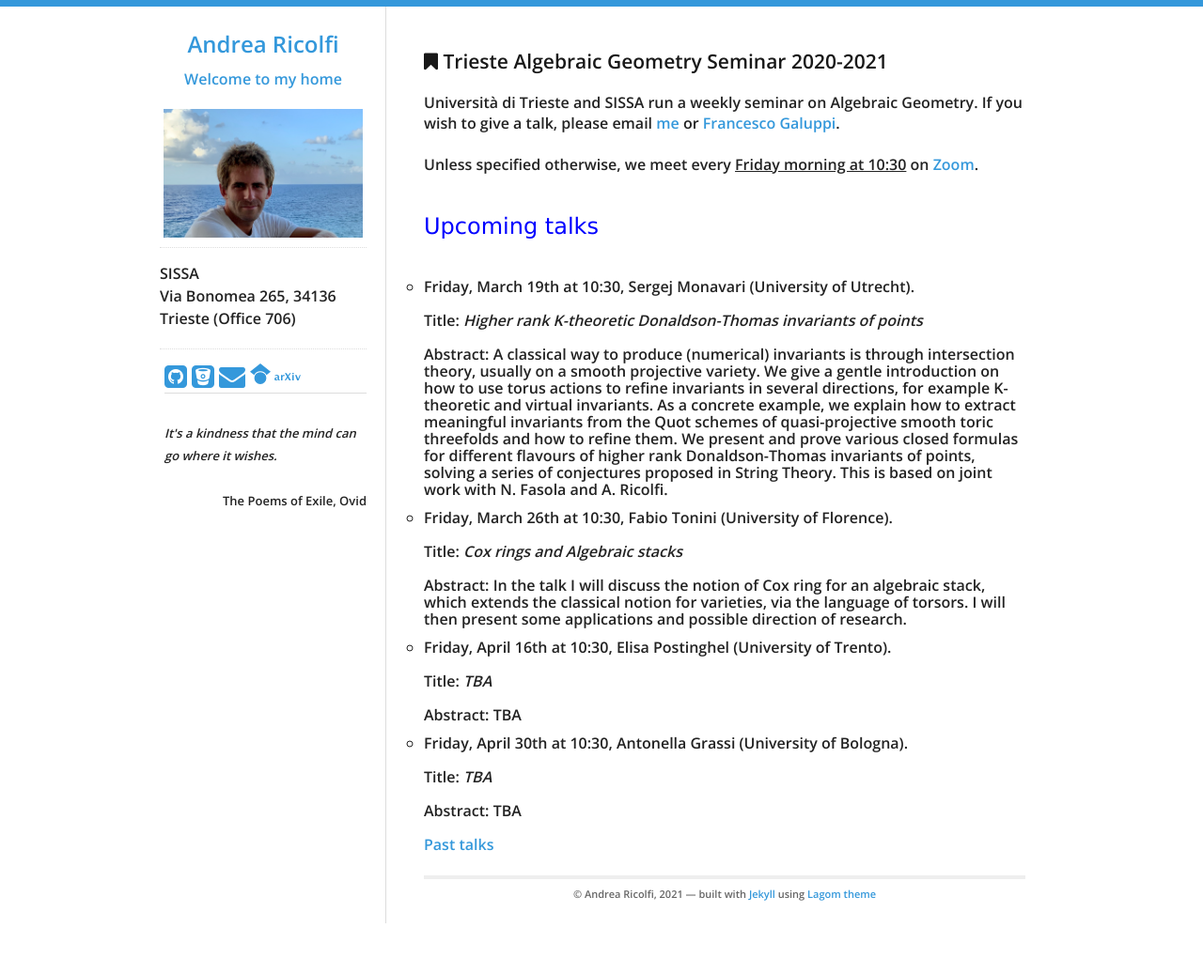
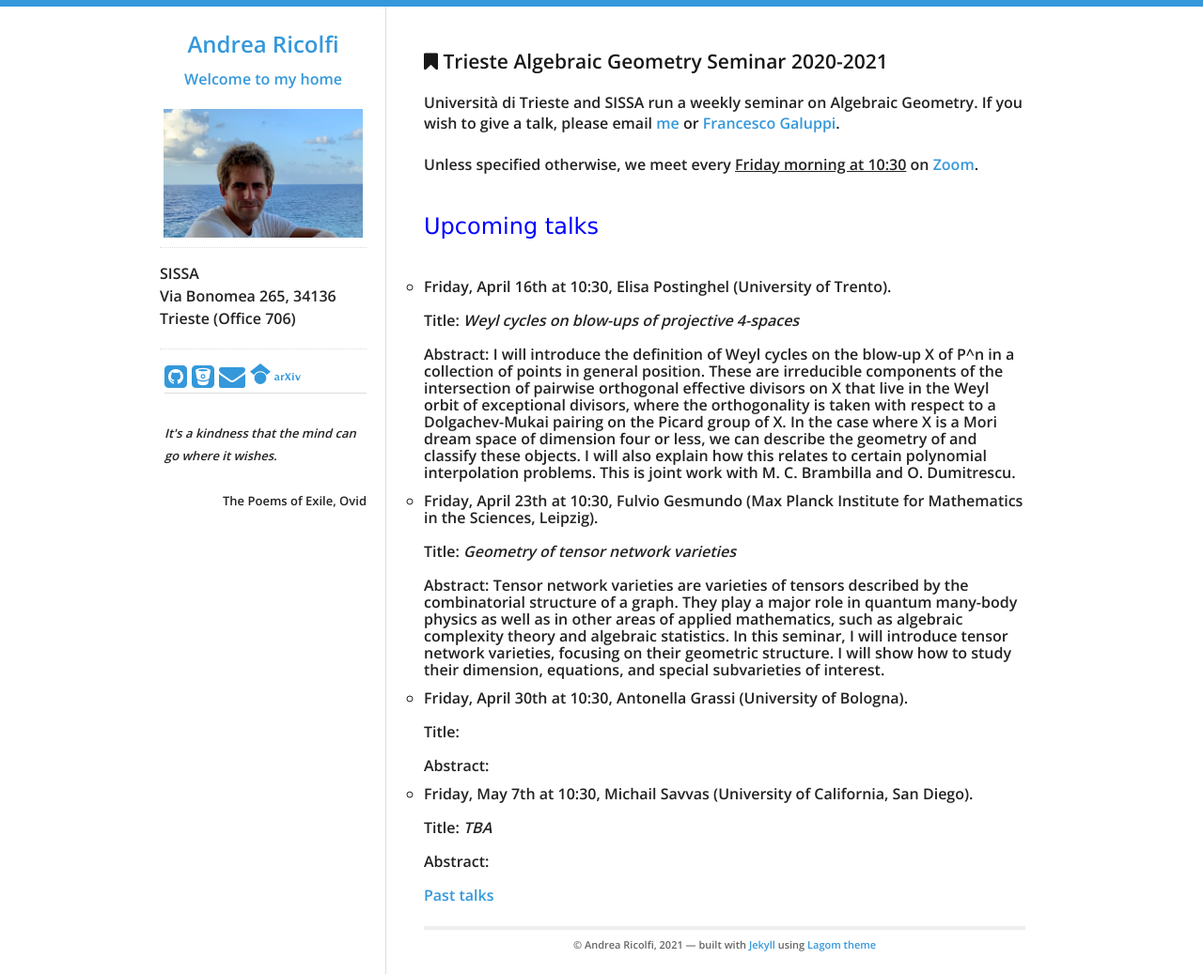
Before and after one commit to atricolfi/atricolfi.github.io, a Jekyll site: the page built from MATHEMATICS/AGseminar.html, in a window 1280 px wide. Shown: the whole page at 94% size. Built offline with Jekyll 4.4.1, drawn with Linux system fonts in a browser that asks for light colours; before the commit the page ends 983 px from its top, so only the background shows below that.

Commit message:
Update AGseminar.html

```diff
--- a/MATHEMATICS/AGseminar.html
+++ b/MATHEMATICS/AGseminar.html
@@ -24,48 +24,50 @@
 
   <ul style="list-style-type:circle">
 
-<li> Friday, March 19th at 10:30, Sergej Monavari (University of Utrecht).
+ <li> Friday, April 16th at 10:30, Elisa Postinghel (University of Trento).
+<br>
   <br>
+Title: <em>Weyl cycles on blow-ups of projective 4-spaces</em>
+   <br>
   <br>
-Title: <em>Higher rank K-theoretic Donaldson-Thomas invariants of points</em>
-  <br>
-  <br>
-Abstract: A classical way to produce (numerical) invariants is through intersection theory,
-  usually on a smooth projective variety. We give a gentle introduction on how to use torus
-  actions to refine invariants in several directions, for example K-theoretic and virtual invariants.
-  As a concrete example, we explain how to extract meaningful invariants from the Quot schemes of quasi-projective
-  smooth toric threefolds and how to refine them. We present and prove various closed formulas for different
-  flavours of higher rank Donaldson-Thomas invariants of points, solving a series of conjectures proposed in String Theory.
-  This is based on joint work with N. Fasola and A. Ricolfi.
+Abstract:  I will introduce the definition of Weyl cycles on the blow-up X of P^n in a collection of points in general position.
+   These are irreducible components of the intersection of pairwise orthogonal effective divisors on X that live
+   in the Weyl orbit of exceptional divisors, where the orthogonality is taken with respect to a Dolgachev-Mukai pairing
+   on the Picard group of X. In the case where X is a Mori dream space of dimension four or less, we can describe the geometry
+   of and classify these objects. I will also explain how this relates to certain polynomial interpolation problems.
+This is joint work with M. C. Brambilla and O. Dumitrescu.
 </li>
 
-<li> Friday, March 26th at 10:30, Fabio Tonini (University of Florence).
+ <li> Friday, April 23th at 10:30, Fulvio Gesmundo (Max Planck Institute for Mathematics in the Sciences, Leipzig).
 <br>
   <br>
-Title: <em>Cox rings and Algebraic stacks</em>
+Title: <em>Geometry of tensor network varieties</em>
    <br>
   <br>
-Abstract:  In the talk I will discuss the notion of Cox ring for an algebraic stack,
-  which extends the classical notion for varieties, via the language of torsors.
-  I will then present some applications and possible direction of research.
+Abstract: Tensor network varieties are varieties of tensors described by the combinatorial structure of a graph.
+  They play a major role in quantum many-body physics as well as in other areas of applied mathematics, such as algebraic
+  complexity theory and algebraic statistics.
+In this seminar, I will introduce tensor network varieties, focusing on their geometric structure.
+I will show how to study their dimension, equations, and special subvarieties of interest.
 </li>
 
-<li> Friday, April 16th at 10:30, Elisa Postinghel (University of Trento).
+
+<li> Friday, April 30th at 10:30, Antonella Grassi (University of Bologna).
+<br>
+  <br>
+Title: <em></em>
+   <br>
+  <br>
+Abstract:
+</li>
+
+<li> Friday, May 7th at 10:30, Michail Savvas (University of California, San Diego).
 <br>
   <br>
 Title: <em>TBA</em>
    <br>
   <br>
-Abstract:  TBA
-</li>
-
-<li> Friday, April 30th at 10:30, Antonella Grassi (University of Bologna).
-<br>
-  <br>
-Title: <em>TBA</em>
-   <br>
-  <br>
-Abstract:  TBA
+Abstract:
 </li>
 
 </ul>
```
